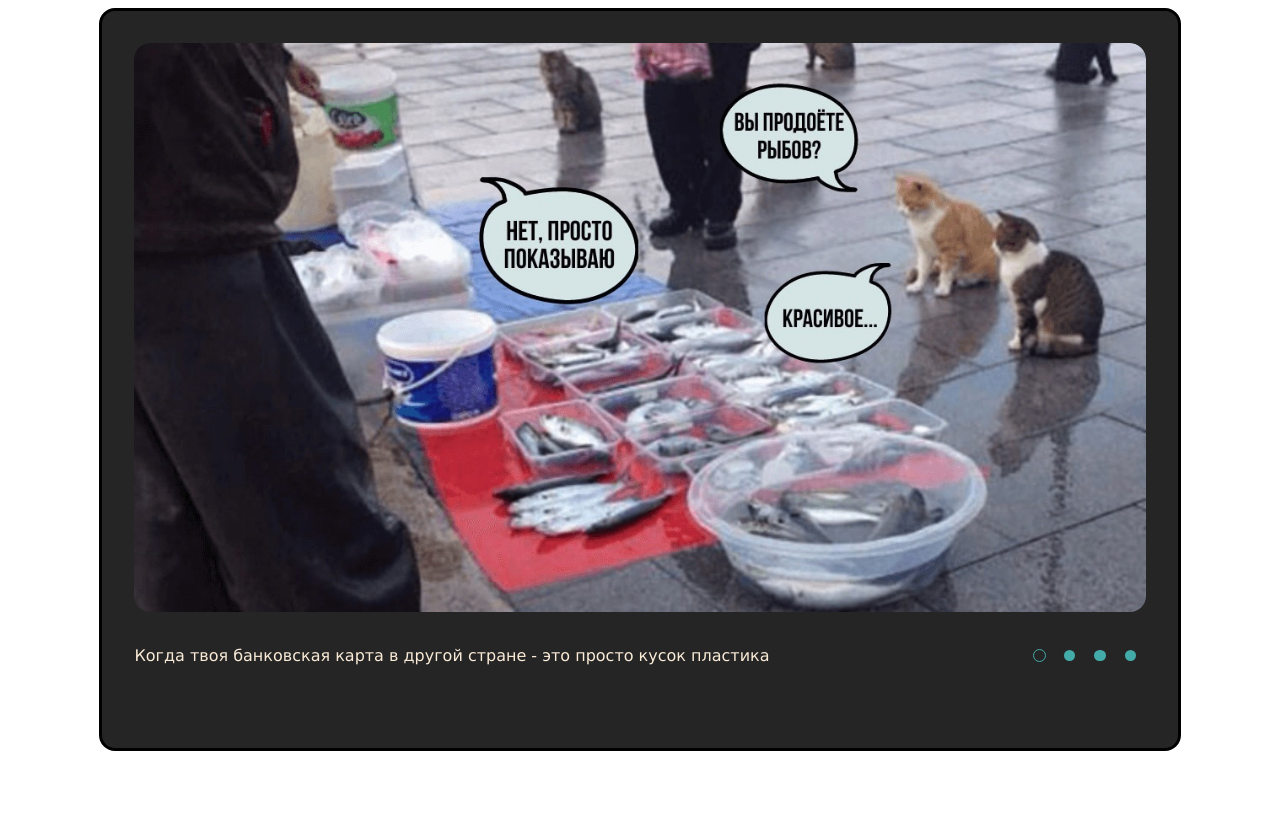
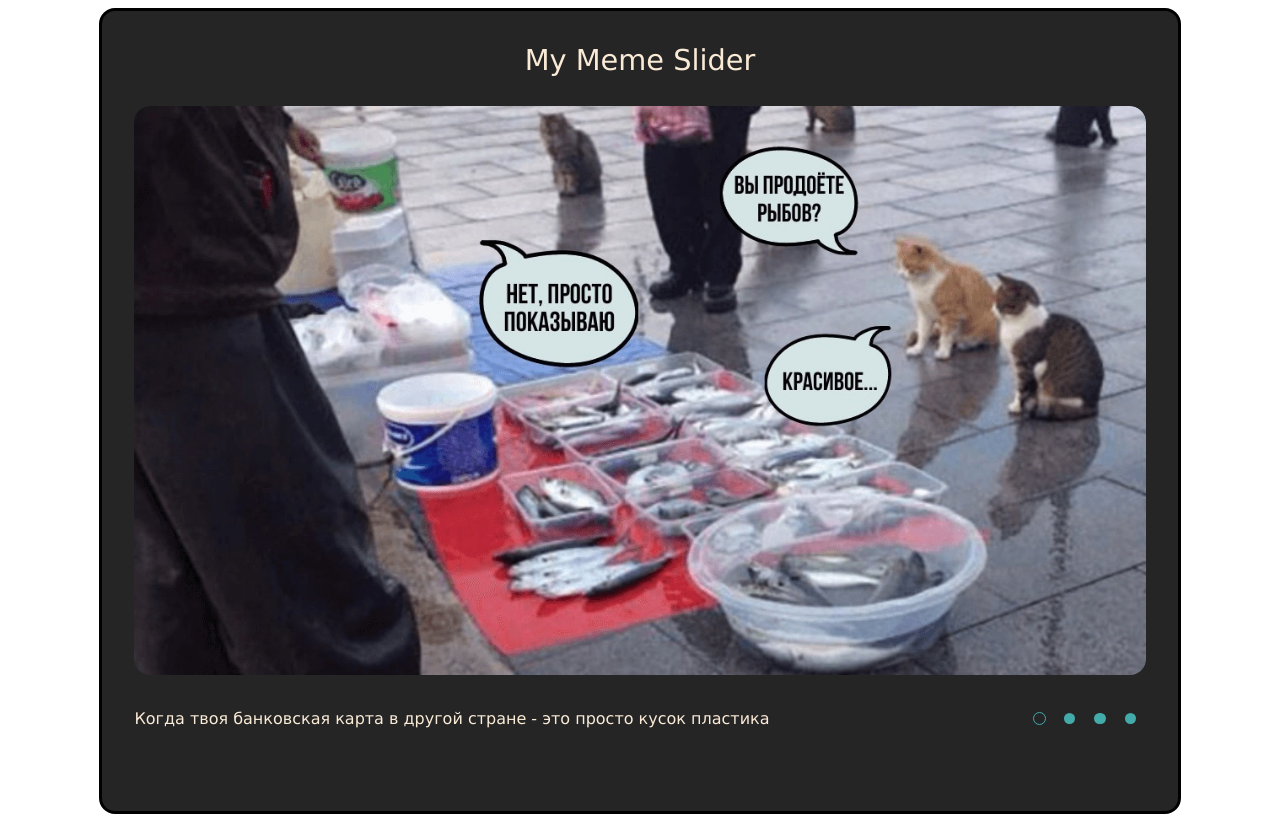
Before and after one commit to pollyolkh/cssMemeSlider, a plain HTML site: page cssMemeSlider/index.html in a window 1280 px wide. Before the commit the page ends 800 px from the top, so only its background shows below. Drawn offline with Linux system fonts and the light colour scheme.

Commit message:
feat: add title 17.09.2023 13:33

```diff
--- a/cssMemeSlider/index.css
+++ b/cssMemeSlider/index.css
@@ -3,6 +3,15 @@
 .slide3,
 .slide4 {
     display: none;
+}
+
+p {
+    font-family: 'Lucida Sans', 'Lucida Sans Regular', 'Lucida Grande', 'Lucida Sans Unicode', Geneva, Verdana, sans-serif;
+    font-size: 1.8em;
+    color: antiquewhite;
+    margin: 0 auto;
+    margin-bottom: 1em;
+    text-align: center;
 }
 
 .slider-container {
@@ -109,9 +118,6 @@ label:hover .btn-span {
     font-family: 'Lucida Sans', 'Lucida Sans Regular', 'Lucida Grande', 'Lucida Sans Unicode', Geneva, Verdana, sans-serif;
 }
 
-
-@media screen and (max-width: 1024px) {}
-
 @media screen and (max-width: 660px) {
     .bottom-container {
         flex-direction: column;
--- a/cssMemeSlider/index.html
+++ b/cssMemeSlider/index.html
@@ -10,6 +10,9 @@
 
 <body>
     <div class="slider-container">
+        <div class="title">
+            <p>My Meme Slider</p>
+        </div>
         <input type="radio" class="slider-radio" id="slide1" name="slider" checked>
         <input type="radio" class="slider-radio" id="slide2" name="slider">
         <input type="radio" class="slider-radio" id="slide3" name="slider">
```
